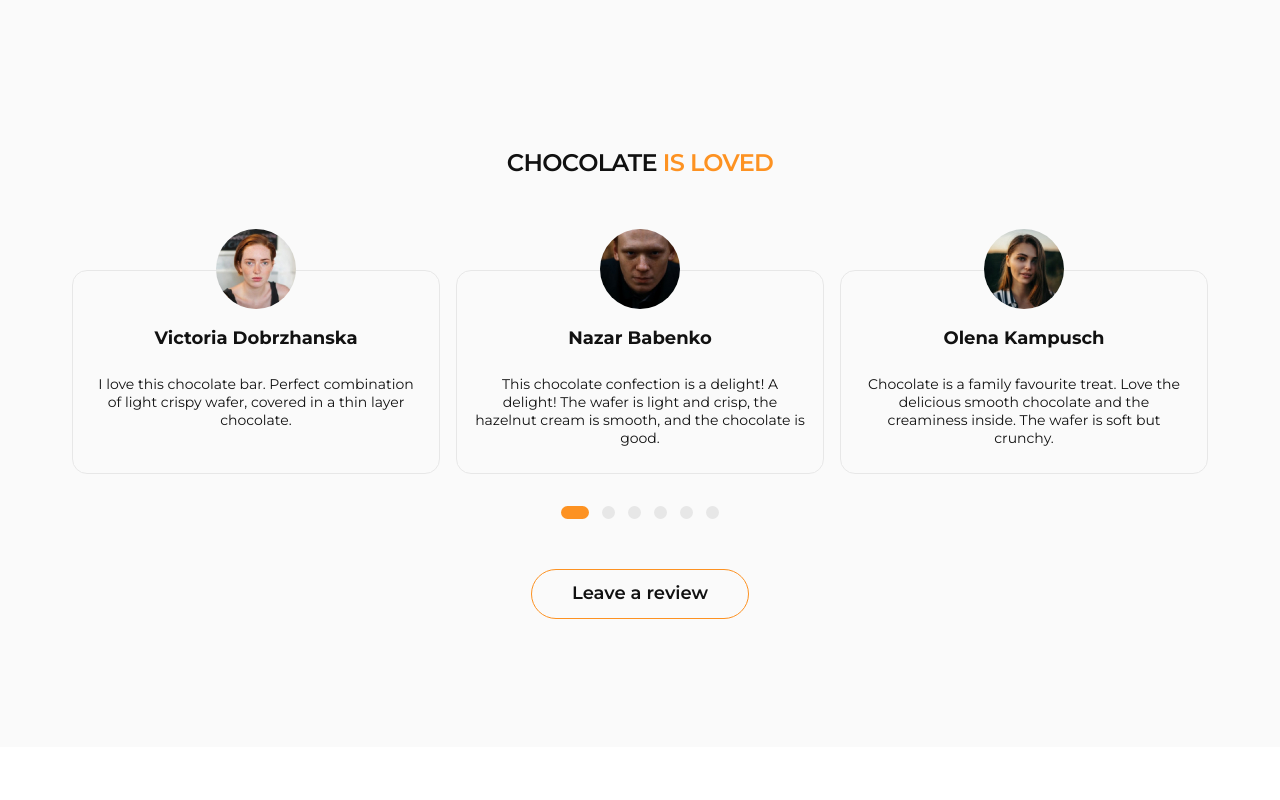
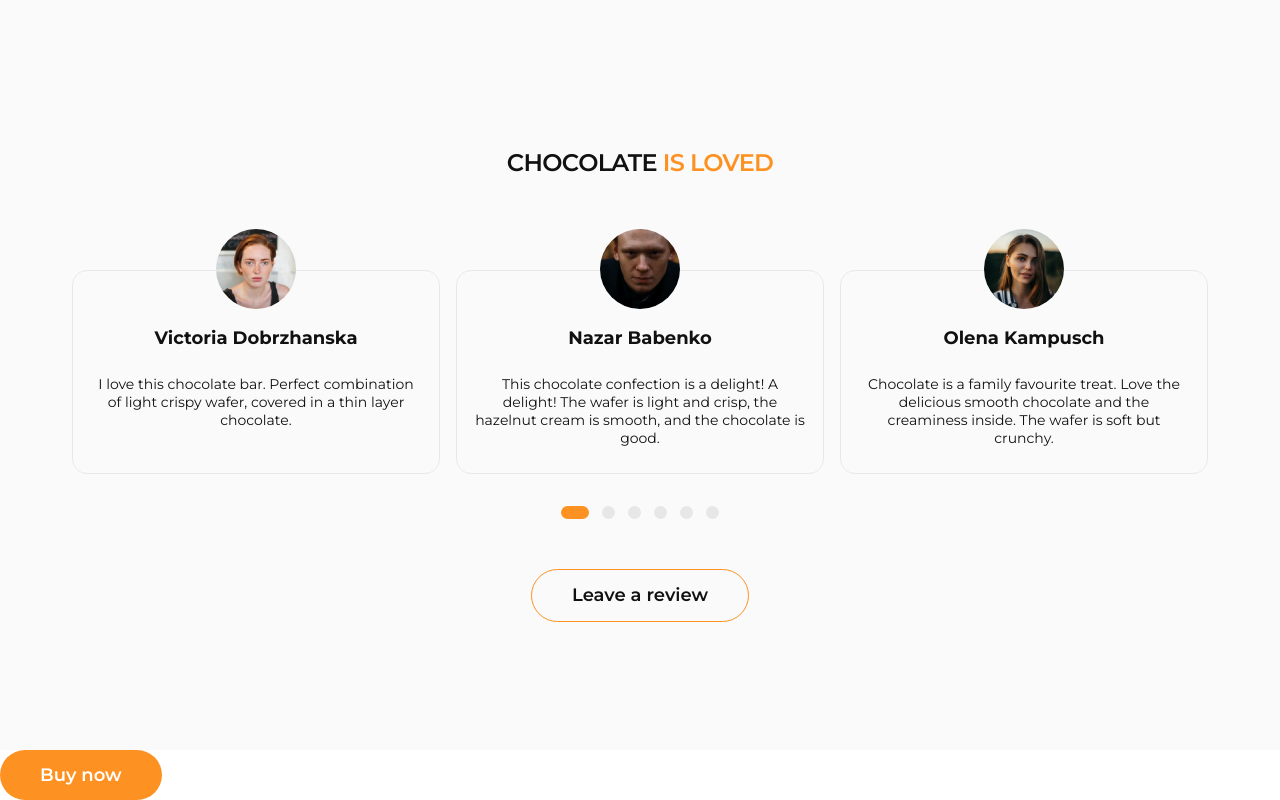
Before and after one commit to kozhushna/chocolate, a React (Create React App) app: page / in a window 1280 px wide. Shown: the part 473-1273 px from the top of the page. Before the commit the page ends 1220 px from the top, so only its background shows below. Built offline with nearby package versions, Linux system fonts and the light colour scheme.

Commit message:
add two button

```diff
--- a/src/App.jsx
+++ b/src/App.jsx
@@ -1,6 +1,7 @@
 import { Section, Container } from 'App.styled';
 import HowItsMade from './components/HowItsMade/HowItsMade';
 import { Comments } from 'components/Comments/Comments';
+import { ButtonBgOrange } from 'components/ButtonBgOrange/ButtonBgOrange';
 
 function App() {
   return (
@@ -12,6 +13,7 @@ function App() {
         </Container>
       </Section>
       <Comments />
+      <ButtonBgOrange />
     </main>
   );
 }
--- /dev/null
+++ b/src/components/ButtonBgOrange/ButtonBgOrange.jsx
@@ -0,0 +1,13 @@
+import { Button } from './ButtonBgOrange.styled';
+
+export const ButtonBgOrange = ({
+  type = 'submit',
+  action,
+  title = 'Buy now',
+}) => {
+  return (
+    <Button type={type} onClick={action} title={title}>
+      <p>{title}</p>
+    </Button>
+  );
+};
--- a/src/components/miniComponents/ButtonBgOrange/PrimaryButton.styled.js
+++ b/src/components/ButtonBgOrange/ButtonBgOrange.styled.js
@@ -5,7 +5,7 @@ export const Button = styled.button`
   display: flex;
   align-items: center;
   justify-content: center;
-  padding: 14px 40px;
+  padding: 12px 28px;
   font-family: Montserrat;
   font-size: 14px;
   font-weight: 600;
@@ -20,4 +20,9 @@ export const Button = styled.button`
     background: ${theme.colors.buttonHover};
     color: ${theme.colors.accent};
   }
+
+  @media screen and (${theme.devices.tablet}) {
+    font-size: 18px;
+    padding: 14px 40px;
+  }
 `;
--- /dev/null
+++ b/src/components/ButtonBgWhite/ButtonBgWhite.jsx
@@ -0,0 +1,13 @@
+import { Button } from './ButtonBgWhite.styed';
+
+export const ButtonBgWhite = ({
+  type = 'button',
+  action,
+  title = 'Leave a review',
+}) => {
+  return (
+    <Button type={type} onClick={action} title={title}>
+      <p>{title}</p>
+    </Button>
+  );
+};
--- /dev/null
+++ b/src/components/ButtonBgWhite/ButtonBgWhite.styed.jsx
@@ -0,0 +1,29 @@
+import styled from '@emotion/styled';
+import { theme } from 'styles';
+
+export const Button = styled.button`
+  display: flex;
+  align-items: center;
+  margin: 0 auto;
+  padding: 12px 28px;
+  font-size: 14px;
+  font-weight: 600;
+  padding-left: 40px;
+  padding-right: 40px;
+  border: 1px solid #fd9222;
+  border-radius: 100px;
+
+  color: ${theme.colors.primaryText};
+  transition: color ${theme.baseTransition}, background ${theme.baseTransition};
+
+  &:hover,
+  &:focus {
+    background: ${theme.colors.accent};
+    color: ${theme.colors.white};
+  }
+
+  @media screen and (${theme.devices.tablet}) {
+    font-size: 18px;
+    padding: 14px 40px;
+  }
+`;
--- a/src/components/Comments/Comments.jsx
+++ b/src/components/Comments/Comments.jsx
@@ -1,8 +1,13 @@
 import { Container, Section } from 'App.styled';
-import { Accent, PaginationBox, StyledButton, Title } from './Comments.styled';
+import { Accent, PaginationBox, Title } from './Comments.styled';
 import { Slider } from './components/Slider/Slider';
+import { ButtonBgWhite } from 'components/ButtonBgWhite/ButtonBgWhite';
 
 export const Comments = () => {
+  const handleClick = () => {
+    console.log('comment clicked');
+  };
+
   return (
     <Section>
       <Container>
@@ -11,7 +16,7 @@ export const Comments = () => {
         </Title>
         <Slider />
         <PaginationBox className="pagination-box" />
-        <StyledButton>Leave a review</StyledButton>
+        <ButtonBgWhite action={handleClick} />
       </Container>
     </Section>
   );
--- a/src/components/Comments/Comments.styled.js
+++ b/src/components/Comments/Comments.styled.js
@@ -44,21 +44,21 @@ export const PaginationBox = styled.ul`
   }
 `;
 
-export const StyledButton = styled.button`
-  display: flex;
-  align-items: center;
-  margin-left: auto;
-  margin-right: auto;
-  height: 41px;
-  font-size: 14px;
-  font-weight: 600;
-  padding-left: 40px;
-  padding-right: 40px;
-  border: 1px solid #fd9222;
-  border-radius: 20.5px;
-  @media screen and (${props => props.theme.devices.tablet}) {
-    height: 50px;
-    font-size: 18px;
-    border-radius: 25px;
-  }
-`;
+// export const StyledButton = styled.button`
+//   display: flex;
+//   align-items: center;
+//   margin-left: auto;
+//   margin-right: auto;
+//   height: 41px;
+//   font-size: 14px;
+//   font-weight: 600;
+//   padding-left: 40px;
+//   padding-right: 40px;
+//   border: 1px solid #fd9222;
+//   border-radius: 20.5px;
+//   @media screen and (${props => props.theme.devices.tablet}) {
+//     height: 50px;
+//     font-size: 18px;
+//     border-radius: 25px;
+//   }
+// `;
```
Also changed, not shown: src/components/miniComponents/ButtonBgOrange/PrimaryButton.jsx (deleted, +0 -14 lines).
